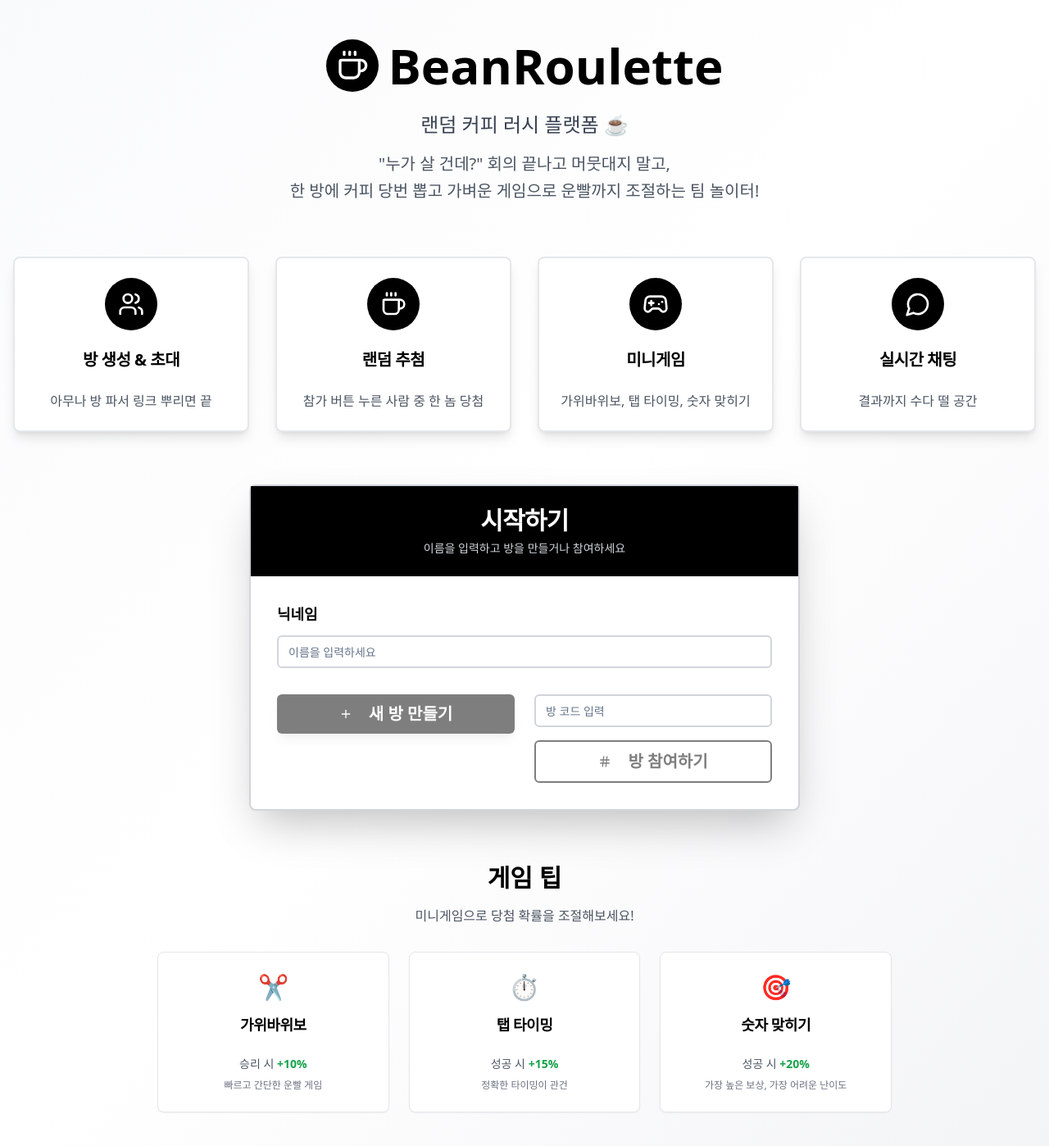
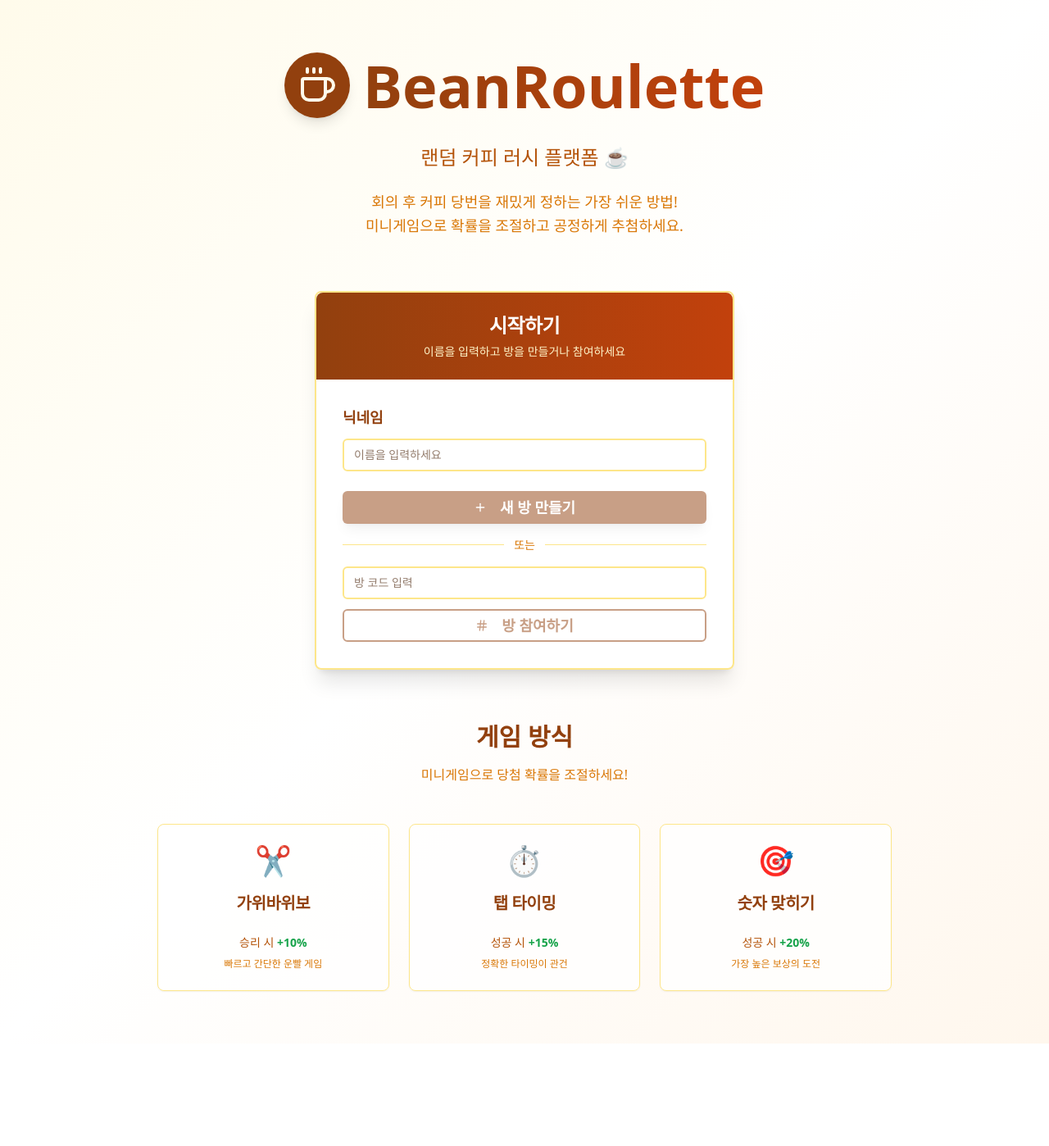
Before and after one commit to theminjunchoi/bean-roulette-rush, a React (Vite) app: page / in a window 1280 px wide. Shown: the top 1398 px of the page at 82% size. After the commit the page ends 1273 px from the top, so only its background shows below. Built offline with nearby package versions, Linux system fonts and the light colour scheme.

Commit message:
Refactor: Improve UI and theme
- Changed the theme to a white base with coffee color accents.
- Improved the main page for a cleaner look.
- Enhanced the roulette wheel to prevent text overlap.

```diff
--- a/src/index.css
+++ b/src/index.css
@@ -1,3 +1,4 @@
+
 @tailwind base;
 @tailwind components;
 @tailwind utilities;
@@ -9,88 +10,81 @@ All colors MUST be HSL.
 @layer base {
   :root {
     --background: 0 0% 100%;
-    --foreground: 222.2 84% 4.9%;
+    --foreground: 25 25% 15%;
 
     --card: 0 0% 100%;
-    --card-foreground: 222.2 84% 4.9%;
+    --card-foreground: 25 25% 15%;
 
     --popover: 0 0% 100%;
-    --popover-foreground: 222.2 84% 4.9%;
+    --popover-foreground: 25 25% 15%;
 
-    --primary: 222.2 47.4% 11.2%;
-    --primary-foreground: 210 40% 98%;
+    --primary: 25 40% 25%;
+    --primary-foreground: 0 0% 98%;
 
-    --secondary: 210 40% 96.1%;
-    --secondary-foreground: 222.2 47.4% 11.2%;
+    --secondary: 30 15% 95%;
+    --secondary-foreground: 25 25% 15%;
 
-    --muted: 210 40% 96.1%;
-    --muted-foreground: 215.4 16.3% 46.9%;
+    --muted: 30 15% 95%;
+    --muted-foreground: 25 15% 50%;
 
-    --accent: 210 40% 96.1%;
-    --accent-foreground: 222.2 47.4% 11.2%;
+    --accent: 25 20% 90%;
+    --accent-foreground: 25 25% 15%;
 
     --destructive: 0 84.2% 60.2%;
     --destructive-foreground: 210 40% 98%;
 
-    --border: 214.3 31.8% 91.4%;
-    --input: 214.3 31.8% 91.4%;
-    --ring: 222.2 84% 4.9%;
+    --border: 30 10% 90%;
+    --input: 30 10% 90%;
+    --ring: 25 40% 25%;
 
     --radius: 0.5rem;
 
     --sidebar-background: 0 0% 98%;
-
-    --sidebar-foreground: 240 5.3% 26.1%;
-
-    --sidebar-primary: 240 5.9% 10%;
-
+    --sidebar-foreground: 25 25% 15%;
+    --sidebar-primary: 25 40% 25%;
     --sidebar-primary-foreground: 0 0% 98%;
-
-    --sidebar-accent: 240 4.8% 95.9%;
-
-    --sidebar-accent-foreground: 240 5.9% 10%;
-
-    --sidebar-border: 220 13% 91%;
-
-    --sidebar-ring: 217.2 91.2% 59.8%;
+    --sidebar-accent: 30 15% 95%;
+    --sidebar-accent-foreground: 25 25% 15%;
+    --sidebar-border: 30 10% 90%;
+    --sidebar-ring: 25 40% 25%;
   }
 
   .dark {
-    --background: 222.2 84% 4.9%;
-    --foreground: 210 40% 98%;
+    --background: 25 25% 8%;
+    --foreground: 0 0% 98%;
 
-    --card: 222.2 84% 4.9%;
-    --card-foreground: 210 40% 98%;
+    --card: 25 25% 8%;
+    --card-foreground: 0 0% 98%;
 
-    --popover: 222.2 84% 4.9%;
-    --popover-foreground: 210 40% 98%;
+    --popover: 25 25% 8%;
+    --popover-foreground: 0 0% 98%;
 
-    --primary: 210 40% 98%;
-    --primary-foreground: 222.2 47.4% 11.2%;
+    --primary: 25 30% 85%;
+    --primary-foreground: 25 25% 8%;
 
-    --secondary: 217.2 32.6% 17.5%;
-    --secondary-foreground: 210 40% 98%;
+    --secondary: 25 15% 15%;
+    --secondary-foreground: 0 0% 98%;
 
-    --muted: 217.2 32.6% 17.5%;
-    --muted-foreground: 215 20.2% 65.1%;
+    --muted: 25 15% 15%;
+    --muted-foreground: 25 10% 65%;
 
-    --accent: 217.2 32.6% 17.5%;
-    --accent-foreground: 210 40% 98%;
+    --accent: 25 15% 15%;
+    --accent-foreground: 0 0% 98%;
 
     --destructive: 0 62.8% 30.6%;
     --destructive-foreground: 210 40% 98%;
 
-    --border: 217.2 32.6% 17.5%;
-    --input: 217.2 32.6% 17.5%;
-    --ring: 212.7 26.8% 83.9%;
-    --sidebar-background: 240 5.9% 10%;
-    --sidebar-foreground: 240 4.8% 95.9%;
-    --sidebar-primary: 224.3 76.3% 48%;
-    --sidebar-primary-foreground: 0 0% 100%;
-    --sidebar-accent: 240 3.7% 15.9%;
-    --sidebar-accent-foreground: 240 4.8% 95.9%;
-    --sidebar-border: 240 3.7% 15.9%;
-    --sidebar-ring: 217.2 91.2% 59.8%;
+    --border: 25 15% 15%;
+    --input: 25 15% 15%;
+    --ring: 25 30% 85%;
+    --sidebar-background: 25 25% 8%;
+    --sidebar-foreground: 0 0% 98%;
+    --sidebar-primary: 25 30% 85%;
+    --sidebar-primary-foreground: 25 25% 8%;
+    --sidebar-accent: 25 15% 15%;
+    --sidebar-accent-foreground: 0 0% 98%;
+    --sidebar-border: 25 15% 15%;
+    --sidebar-ring: 25 30% 85%;
   }
 }
 
--- a/src/pages/Index.tsx
+++ b/src/pages/Index.tsx
@@ -1,10 +1,9 @@
 
-import { useState, useEffect } from 'react';
+import { useState } from 'react';
 import { Button } from "@/components/ui/button";
 import { Input } from "@/components/ui/input";
 import { Card, CardContent, CardDescription, CardHeader, CardTitle } from "@/components/ui/card";
-import { Coffee, Users, Gamepad2, MessageCircle, Plus, Hash, Zap } from 'lucide-react';
-import { RoomManager } from '@/components/RoomManager';
+import { Coffee, Plus, Hash } from 'lucide-react';
 import { GameRoom } from '@/components/GameRoom';
 
 const Index = () => {
@@ -51,128 +50,79 @@ const Index = () => {
   }
 
   return (
-    <div className="min-h-screen bg-gradient-to-br from-gray-50 via-white to-gray-100">
+    <div className="min-h-screen bg-gradient-to-br from-amber-50 via-white to-orange-50">
+      <div className="container mx-auto px-4 py-16">
         {/* Hero Section */}
-      <div className="container mx-auto px-4 py-12">
         <div className="text-center mb-16">
-          <div className="flex justify-center items-center gap-3 mb-6">
-            <div className="p-3 bg-black rounded-full">
-              <Coffee className="h-10 w-10 text-white" />
+          <div className="flex justify-center items-center gap-4 mb-8">
+            <div className="p-4 bg-amber-800 rounded-full shadow-lg">
+              <Coffee className="h-12 w-12 text-amber-50" />
             </div>
-            <h1 className="text-6xl font-bold text-black">
+            <h1 className="text-7xl font-bold bg-gradient-to-r from-amber-800 to-orange-700 bg-clip-text text-transparent">
               BeanRoulette
             </h1>
           </div>
-          <p className="text-2xl text-gray-700 mb-4 font-medium">
+          <p className="text-2xl text-amber-700 mb-6 font-medium">
             랜덤 커피 러시 플랫폼 ☕
           </p>
-          <p className="text-xl text-gray-600 max-w-2xl mx-auto leading-relaxed">
-            "누가 살 건데?" 회의 끝나고 머뭇대지 말고,<br/>
-            한 방에 커피 당번 뽑고 가벼운 게임으로 운빨까지 조절하는 팀 놀이터!
+          <p className="text-lg text-amber-600 max-w-2xl mx-auto leading-relaxed">
+            회의 후 커피 당번을 재밌게 정하는 가장 쉬운 방법!<br/>
+            미니게임으로 확률을 조절하고 공정하게 추첨하세요.
           </p>
         </div>
 
-        {/* Features Cards */}
-        <div className="grid md:grid-cols-4 gap-8 mb-16">
-          <Card className="text-center border-2 border-gray-200 shadow-lg hover:shadow-xl transition-all duration-300 hover:-translate-y-1">
-            <CardHeader>
-              <div className="mx-auto w-16 h-16 bg-black rounded-full flex items-center justify-center mb-4">
-                <Users className="h-8 w-8 text-white" />
-              </div>
-              <CardTitle className="text-xl text-black">방 생성 & 초대</CardTitle>
+        {/* Main Action Card */}
+        <div className="max-w-lg mx-auto mb-16">
+          <Card className="border-2 border-amber-200 shadow-xl bg-white/90 backdrop-blur-sm">
+            <CardHeader className="text-center bg-gradient-to-r from-amber-800 to-orange-700 text-white rounded-t-lg">
+              <CardTitle className="text-2xl">시작하기</CardTitle>
+              <CardDescription className="text-amber-100">
+                이름을 입력하고 방을 만들거나 참여하세요
+              </CardDescription>
             </CardHeader>
-            <CardContent>
-              <p className="text-gray-600">아무나 방 파서 링크 뿌리면 끝</p>
-            </CardContent>
-          </Card>
-
-          <Card className="text-center border-2 border-gray-200 shadow-lg hover:shadow-xl transition-all duration-300 hover:-translate-y-1">
-            <CardHeader>
-              <div className="mx-auto w-16 h-16 bg-black rounded-full flex items-center justify-center mb-4">
-                <Coffee className="h-8 w-8 text-white" />
-              </div>
-              <CardTitle className="text-xl text-black">랜덤 추첨</CardTitle>
-            </CardHeader>
-            <CardContent>
-              <p className="text-gray-600">참가 버튼 누른 사람 중 한 놈 당첨</p>
-            </CardContent>
-          </Card>
-
-          <Card className="text-center border-2 border-gray-200 shadow-lg hover:shadow-xl transition-all duration-300 hover:-translate-y-1">
-            <CardHeader>
-              <div className="mx-auto w-16 h-16 bg-black rounded-full flex items-center justify-center mb-4">
-                <Gamepad2 className="h-8 w-8 text-white" />
-              </div>
-              <CardTitle className="text-xl text-black">미니게임</CardTitle>
-            </CardHeader>
-            <CardContent>
-              <p className="text-gray-600">가위바위보, 탭 타이밍, 숫자 맞히기</p>
-            </CardContent>
-          </Card>
-
-          <Card className="text-center border-2 border-gray-200 shadow-lg hover:shadow-xl transition-all duration-300 hover:-translate-y-1">
-            <CardHeader>
-              <div className="mx-auto w-16 h-16 bg-black rounded-full flex items-center justify-center mb-4">
-                <MessageCircle className="h-8 w-8 text-white" />
-              </div>
-              <CardTitle className="text-xl text-black">실시간 채팅</CardTitle>
-            </CardHeader>
-            <CardContent>
-              <p className="text-gray-600">결과까지 수다 떨 공간</p>
-            </CardContent>
-          </Card>
-        </div>
-
-        {/* Main Action Area */}
-        <div className="max-w-2xl mx-auto">
-          <Card className="border-2 border-gray-300 shadow-2xl bg-white">
-            <CardHeader className="text-center bg-black text-white">
-              <CardTitle className="text-3xl">시작하기</CardTitle>
-              <CardDescription className="text-gray-300">이름을 입력하고 방을 만들거나 참여하세요</CardDescription>
-            </CardHeader>
-            <CardContent className="space-y-8 p-8">
+            <CardContent className="space-y-6 p-8">
               <div>
-                <label className="block text-lg font-semibold text-black mb-3">
+                <label className="block text-lg font-semibold text-amber-800 mb-3">
                   닉네임
                 </label>
                 <Input
                   placeholder="이름을 입력하세요"
                   value={userName}
                   onChange={(e) => setUserName(e.target.value)}
-                  className="text-xl py-4 border-2 border-gray-300 focus:border-black focus:ring-black"
+                  className="text-lg py-3 border-2 border-amber-200 focus:border-amber-500 focus:ring-amber-500"
                 />
               </div>
 
-              <div className="grid md:grid-cols-2 gap-6">
-                {/* Create Room */}
               <div className="space-y-4">
                 <Button
                   onClick={createRoom}
-                    className="w-full bg-black hover:bg-gray-800 text-white py-6 text-xl font-bold shadow-lg transition-all duration-300 hover:shadow-xl"
+                  className="w-full bg-amber-800 hover:bg-amber-700 text-white py-4 text-lg font-bold shadow-lg transition-all duration-300 hover:shadow-xl hover:scale-105"
                   disabled={!userName.trim()}
                 >
-                    <Plus className="mr-3 h-6 w-6" />
+                  <Plus className="mr-2 h-5 w-5" />
                   새 방 만들기
                 </Button>
+
+                <div className="flex items-center gap-3">
+                  <div className="flex-1 h-px bg-amber-200"></div>
+                  <span className="text-amber-600 text-sm">또는</span>
+                  <div className="flex-1 h-px bg-amber-200"></div>
                 </div>
 
-                {/* Join Room */}
-                <div className="space-y-4">
-                  <div>
+                <div className="space-y-3">
                   <Input
                     placeholder="방 코드 입력"
                     value={roomCode}
                     onChange={(e) => setRoomCode(e.target.value)}
-                      className="border-2 border-gray-300 focus:border-black focus:ring-black text-lg py-3"
+                    className="border-2 border-amber-200 focus:border-amber-500 focus:ring-amber-500 text-lg py-3"
                   />
-                  </div>
                   <Button
                     onClick={joinRoom}
                     variant="outline"
-                    className="w-full border-2 border-black text-black hover:bg-black hover:text-white py-6 text-xl font-bold transition-all duration-300"
+                    className="w-full border-2 border-amber-800 text-amber-800 hover:bg-amber-800 hover:text-white py-4 text-lg font-bold transition-all duration-300"
                     disabled={!userName.trim() || !roomCode.trim()}
                   >
-                    <Hash className="mr-3 h-6 w-6" />
+                    <Hash className="mr-2 h-5 w-5" />
                     방 참여하기
                   </Button>
                 </div>
@@ -181,44 +131,44 @@ const Index = () => {
           </Card>
         </div>
 
-        {/* Quick Tips */}
-        <div className="mt-16 max-w-4xl mx-auto">
-          <div className="text-center mb-8">
-            <h2 className="text-3xl font-bold text-black mb-4">게임 팁</h2>
-            <p className="text-gray-600">미니게임으로 당첨 확률을 조절해보세요!</p>
+        {/* Features */}
+        <div className="max-w-4xl mx-auto">
+          <div className="text-center mb-12">
+            <h2 className="text-3xl font-bold text-amber-800 mb-4">게임 방식</h2>
+            <p className="text-amber-600">미니게임으로 당첨 확률을 조절하세요!</p>
           </div>
 
           <div className="grid md:grid-cols-3 gap-6">
-            <Card className="border border-gray-200 hover:shadow-lg transition-shadow">
+            <Card className="border border-amber-200 hover:shadow-lg transition-all duration-300 hover:-translate-y-1 bg-white/80">
               <CardHeader className="text-center">
-                <div className="text-3xl mb-2">✂️</div>
-                <CardTitle className="text-lg text-black">가위바위보</CardTitle>
+                <div className="text-4xl mb-3">✂️</div>
+                <CardTitle className="text-xl text-amber-800">가위바위보</CardTitle>
               </CardHeader>
               <CardContent className="text-center">
-                <p className="text-sm text-gray-600 mb-2">승리 시 <span className="font-bold text-green-600">+10%</span></p>
-                <p className="text-xs text-gray-500">빠르고 간단한 운빨 게임</p>
+                <p className="text-sm text-amber-700 mb-2">승리 시 <span className="font-bold text-green-600">+10%</span></p>
+                <p className="text-xs text-amber-600">빠르고 간단한 운빨 게임</p>
               </CardContent>
             </Card>
 
-            <Card className="border border-gray-200 hover:shadow-lg transition-shadow">
+            <Card className="border border-amber-200 hover:shadow-lg transition-all duration-300 hover:-translate-y-1 bg-white/80">
               <CardHeader className="text-center">
-                <div className="text-3xl mb-2">⏱️</div>
-                <CardTitle className="text-lg text-black">탭 타이밍</CardTitle>
+                <div className="text-4xl mb-3">⏱️</div>
+                <CardTitle className="text-xl text-amber-800">탭 타이밍</CardTitle>
               </CardHeader>
               <CardContent className="text-center">
-                <p className="text-sm text-gray-600 mb-2">성공 시 <span className="font-bold text-green-600">+15%</span></p>
-                <p className="text-xs text-gray-500">정확한 타이밍이 관건</p>
+                <p className="text-sm text-amber-700 mb-2">성공 시 <span className="font-bold text-green-600">+15%</span></p>
+                <p className="text-xs text-amber-600">정확한 타이밍이 관건</p>
               </CardContent>
             </Card>
 
-            <Card className="border border-gray-200 hover:shadow-lg transition-shadow">
+            <Card className="border border-amber-200 hover:shadow-lg transition-all duration-300 hover:-translate-y-1 bg-white/80">
               <CardHeader className="text-center">
-                <div className="text-3xl mb-2">🎯</div>
-                <CardTitle className="text-lg text-black">숫자 맞히기</CardTitle>
+                <div className="text-4xl mb-3">🎯</div>
+                <CardTitle className="text-xl text-amber-800">숫자 맞히기</CardTitle>
               </CardHeader>
               <CardContent className="text-center">
-                <p className="text-sm text-gray-600 mb-2">성공 시 <span className="font-bold text-green-600">+20%</span></p>
-                <p className="text-xs text-gray-500">가장 높은 보상, 가장 어려운 난이도</p>
+                <p className="text-sm text-amber-700 mb-2">성공 시 <span className="font-bold text-green-600">+20%</span></p>
+                <p className="text-xs text-amber-600">가장 높은 보상의 도전</p>
               </CardContent>
             </Card>
           </div>
```
Also changed, not shown: src/components/RouletteWheel.tsx (+43 -26 lines). Lines whose indentation alone changed are shown as unchanged.
